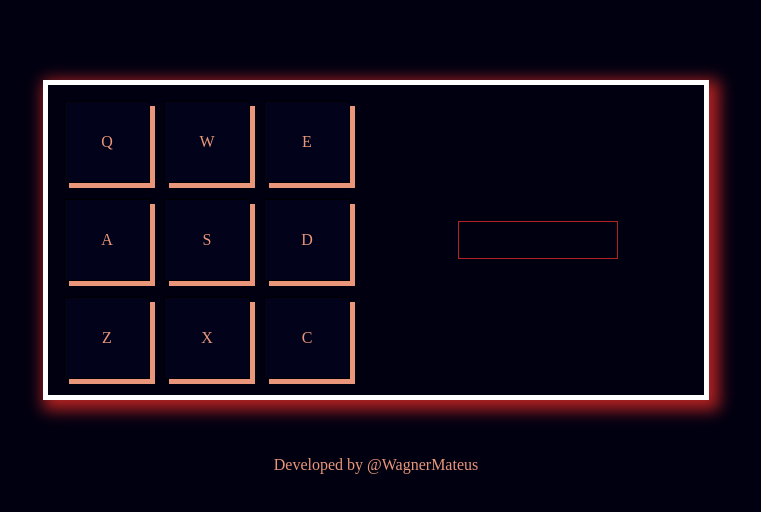
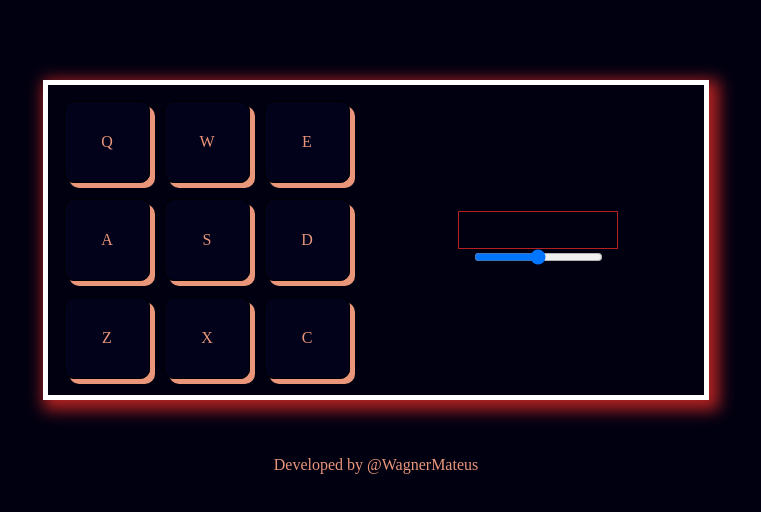
Before and after one commit to wagnermateus/drum-machine, a React (Vite) app: page / in a window 1280 px wide. Shown: the top 512 px of the page, without its empty margins (264-1025 px from the left). Built offline with nearby package versions, Linux system fonts and the light colour scheme.

Commit message:
added volume controller

```diff
--- a/src/App.css
+++ b/src/App.css
@@ -34,6 +34,7 @@
   box-shadow: 5px 5px;
   background-color: rgba(25,25,112, 0.1);
   user-select: none;
+  border-radius: 10px;
 }
 .drum-pad:hover {
   cursor: pointer;
@@ -70,4 +71,5 @@ text-align: center;
   user-select: none;
   background-color: #b22222;
   box-shadow: 5px 5px 15px 5px #b22222;
+  border-radius: 10px;
 }
--- a/src/App.tsx
+++ b/src/App.tsx
@@ -1,9 +1,9 @@
-import { useEffect, useState } from "react";
+import { InputHTMLAttributes, useEffect, useState } from "react";
 import "./App.css";
 
 function App() {
   const [activeKey, setActiveKey] = useState("");
-  const [drumClassName, setDrumClassName] = useState("drum-pad");
+  const [volume, setVolume] = useState(100);
   const soundProps = [
     {
       keyCode: 81,
@@ -58,7 +58,10 @@ function App() {
     setTimeout(() => {
       setActiveKey("");
     }, 500);
+    audio.volume = volume/100;
   }
+
+
 
   useEffect(() => {
     document.addEventListener("keydown", (event) => {
@@ -71,6 +74,15 @@ function App() {
         <div className="controls">
           <div id="display" className="displaySoundName">
             {activeKey}
+          </div>
+          <div>
+             <input
+             type="range"
+             min="0" max="100"
+             step="1"
+             id="volumeSlider"
+             onChange={((event)=>{setVolume(Number(event.target.value))})}
+             />
           </div>
         </div>
         <div className="drum-pads">
```
